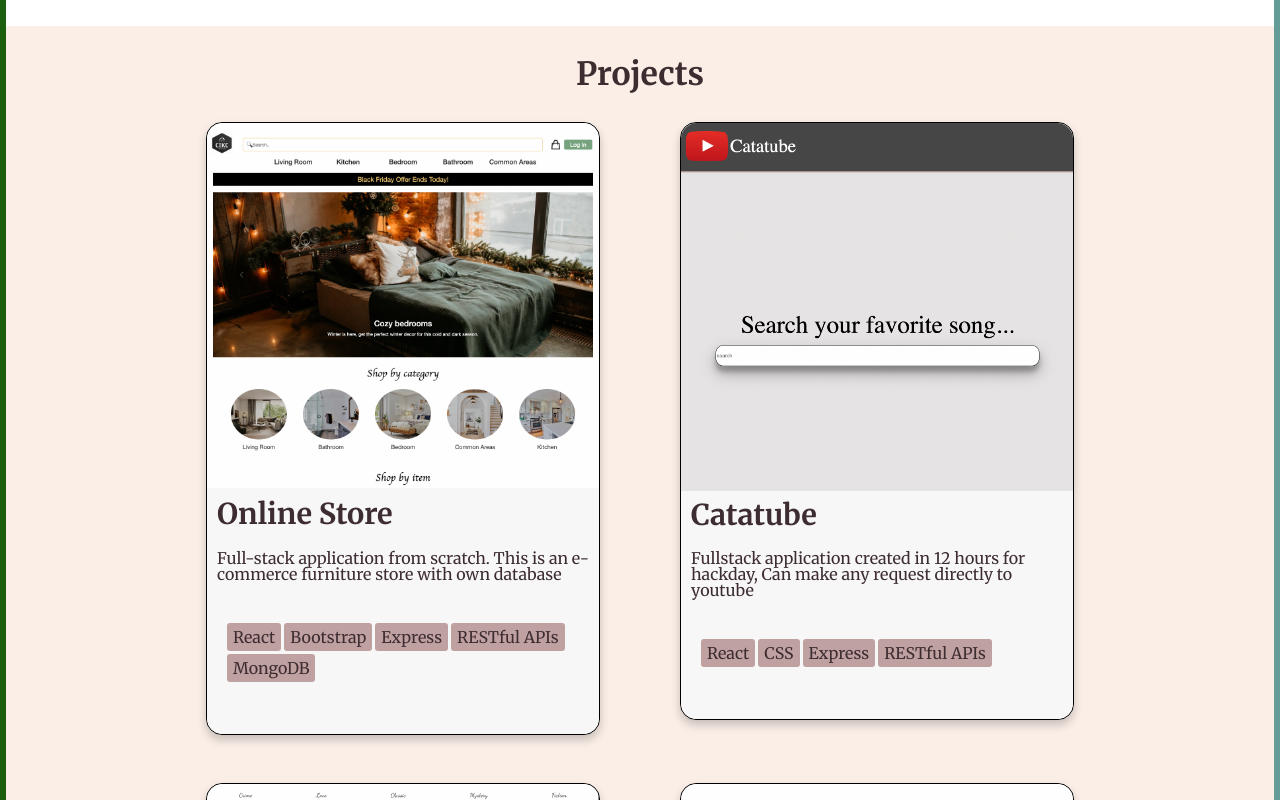
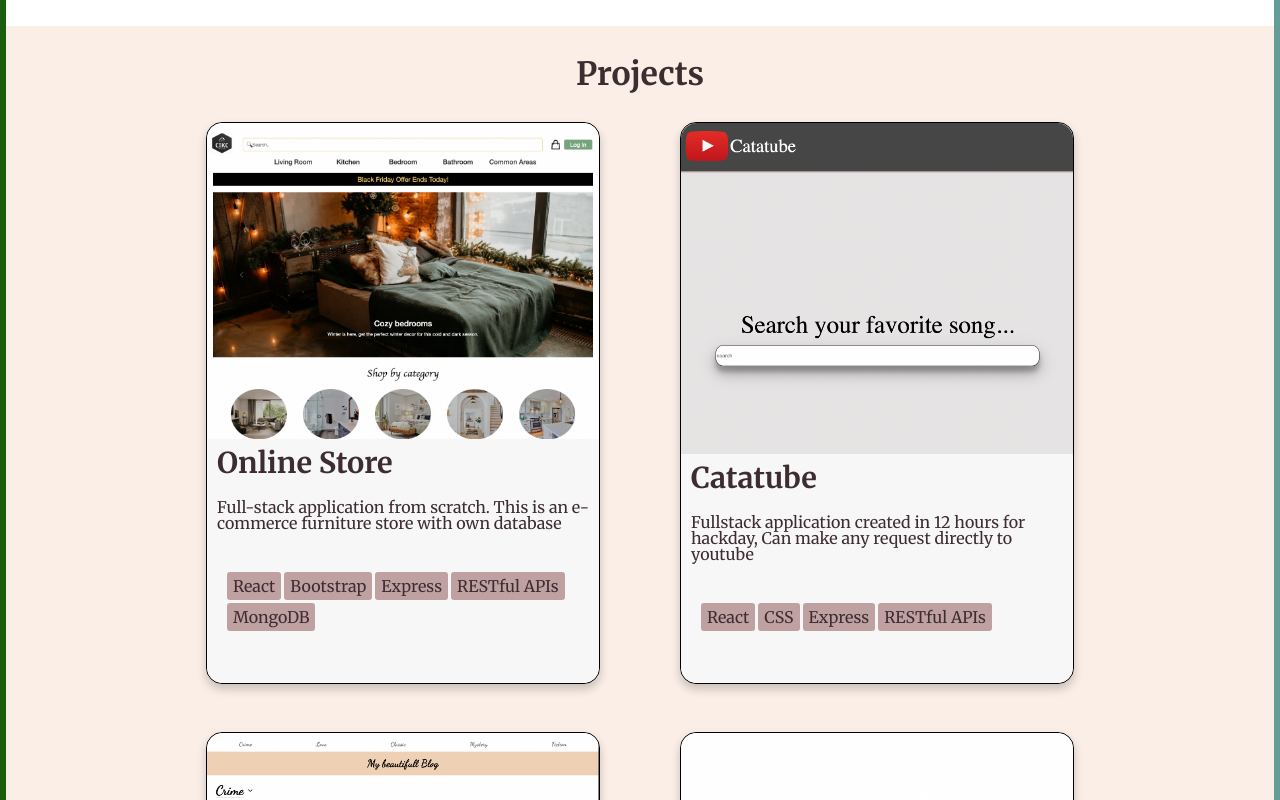
Before and after one commit to CataVillalonga/my_portfolio, a React (Create React App) app: page / in a window 1280 px wide. Shown: the part 860-1660 px from the top of the page. Built offline with nearby package versions, Linux system fonts and the light colour scheme.

Commit message:
fixed max-width in projects card

```diff
--- a/src/Styles/Projects.css
+++ b/src/Styles/Projects.css
@@ -30,6 +30,7 @@
     border-radius: 1rem;
     transition: all 0.3s ease-in-out;
     margin: 0 1rem;
+    max-height: 35rem;
 }
 
 .project-card:hover {
```
